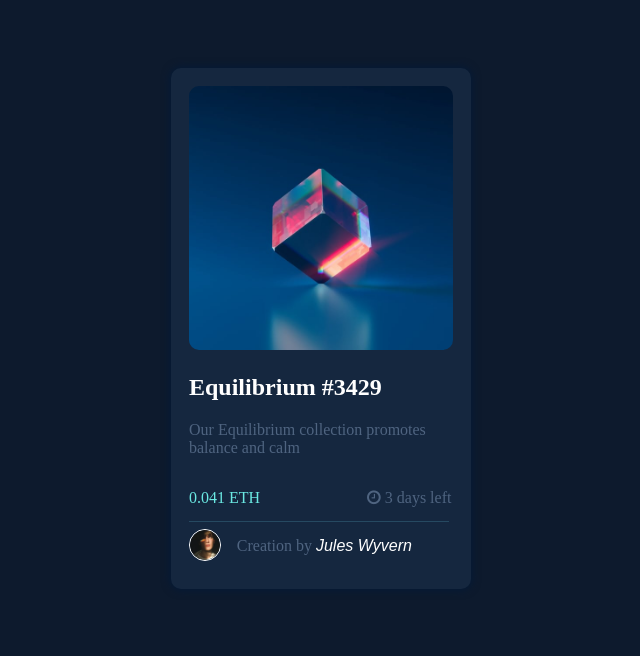
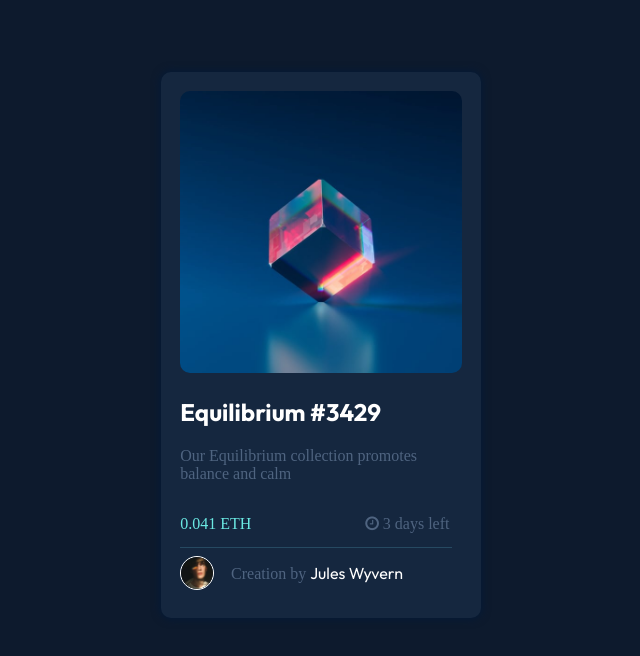
Before and after one commit to Pascaline-Umulisa/NFT-preview, a plain HTML site: page nft-preview-card-component-main/index.html in a window 1280 px wide. Shown: the whole page, without its empty margins (319-959 px from the left). Drawn offline with Linux system fonts and the light colour scheme.

Commit message:
using em

```diff
--- a/nft-preview-card-component-main/index.html
+++ b/nft-preview-card-component-main/index.html
@@ -25,7 +25,7 @@
   <div class="last">
     <div class="last_content">
       <img id="small" src="images/image-avatar.png" alt="">
-      <p>Creation by <em>Jules Wyvern</em></p>
+      <p>Creation by <span class="name">Jules Wyvern</span></p>
     </div>
   </div>
 
--- a/nft-preview-card-component-main/style.css
+++ b/nft-preview-card-component-main/style.css
@@ -2,6 +2,7 @@ body{
     background-color: rgb(13, 26, 45);
     display: grid;
     justify-content: center;
+    font-weight: 300;
 }
 article{
     background-color: rgb(21,39,63);
@@ -11,16 +12,19 @@ article{
 #measure{
     color: rgb(107,233,227);
 }
-em{
+.name{
     color: white;
-    font-family: 'Roboto Flex', sans-serif;
+    font-family: 'Outfit', sans-serif;
+    font-weight: 400;
 }
 article{
-    max-width: 300px;
+    max-width: 20em;
     padding: 6%;
     box-shadow: 0px 0px 10px rgb(2, 26, 58);
 }
 h1{
+    font-family: 'Outfit', sans-serif;
+    font-weight: 600;
     color: white;
 }
 p{
@@ -30,7 +34,7 @@ hr{
     font-weight: lighter;
 }
 #description{
-    max-width: 250px;
+    max-width: 15em;
 }
 #image1{
     max-width: 100%;
@@ -44,8 +48,8 @@ hr{
     color: blue;
 }
 #small{
-    width: 30px;
-    height: 30px;
+    width: 2em;
+    height: 2em;
     border: solid 0.5px white;
     border-radius: 50%;
     margin-top: 3%;
@@ -58,6 +62,6 @@ hr{
     content: '';
     background-color: rgb(38, 73, 97);
     display: block;
-    width: 260px;
+    width: 17em;
     height: 0.5px;
 }
```
